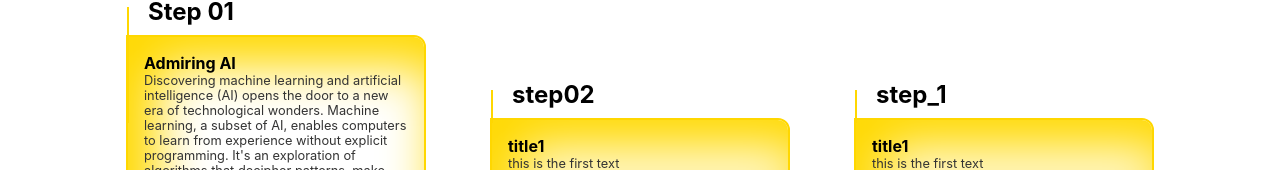
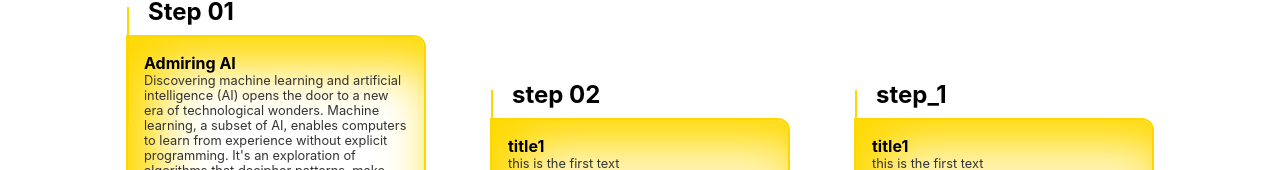
Before and after one commit to AhmadSerhall/innovativeML, a React (Create React App) app in the folder frontend/: page /about in a window 1280 px wide. Shown: the part 1246-1416 px from the top of the page. Built offline with nearby package versions, Linux system fonts and the light colour scheme.

Commit message:
frontend changing the step of the card 2

```diff
--- a/frontend/src/components/Experience/index.jsx
+++ b/frontend/src/components/Experience/index.jsx
@@ -10,7 +10,7 @@ const Experience = () => {
       </div>
       <div className='experience-card-container flex'>
         <CardExperience step={"Step 01"} title={"Admiring AI"} text={"Discovering machine learning and artificial intelligence (AI) opens the door to a new era of technological wonders. Machine learning, a subset of AI, enables computers to learn from experience without explicit programming. It's an exploration of algorithms that decipher patterns, make predictions, and redefine how we interact with the digital world. Delving into machine learning unveils the potential to revolutionize industries and shape the future of intelligent technologies."} />
-        <CardExperience step={"step02"} title={"title1"} text={"this is the first text"} />
+        <CardExperience step={"step 02"} title={"title1"} text={"this is the first text"} />
         <CardExperience step={"step_1"} title={"title1"} text={"this is the first text"} />
         <CardExperience step={"step_1"} title={"title1"} text={"this is the first text"} />
         <CardExperience step={"step_1"} title={"title1"} text={"this is the first text"} />
```
